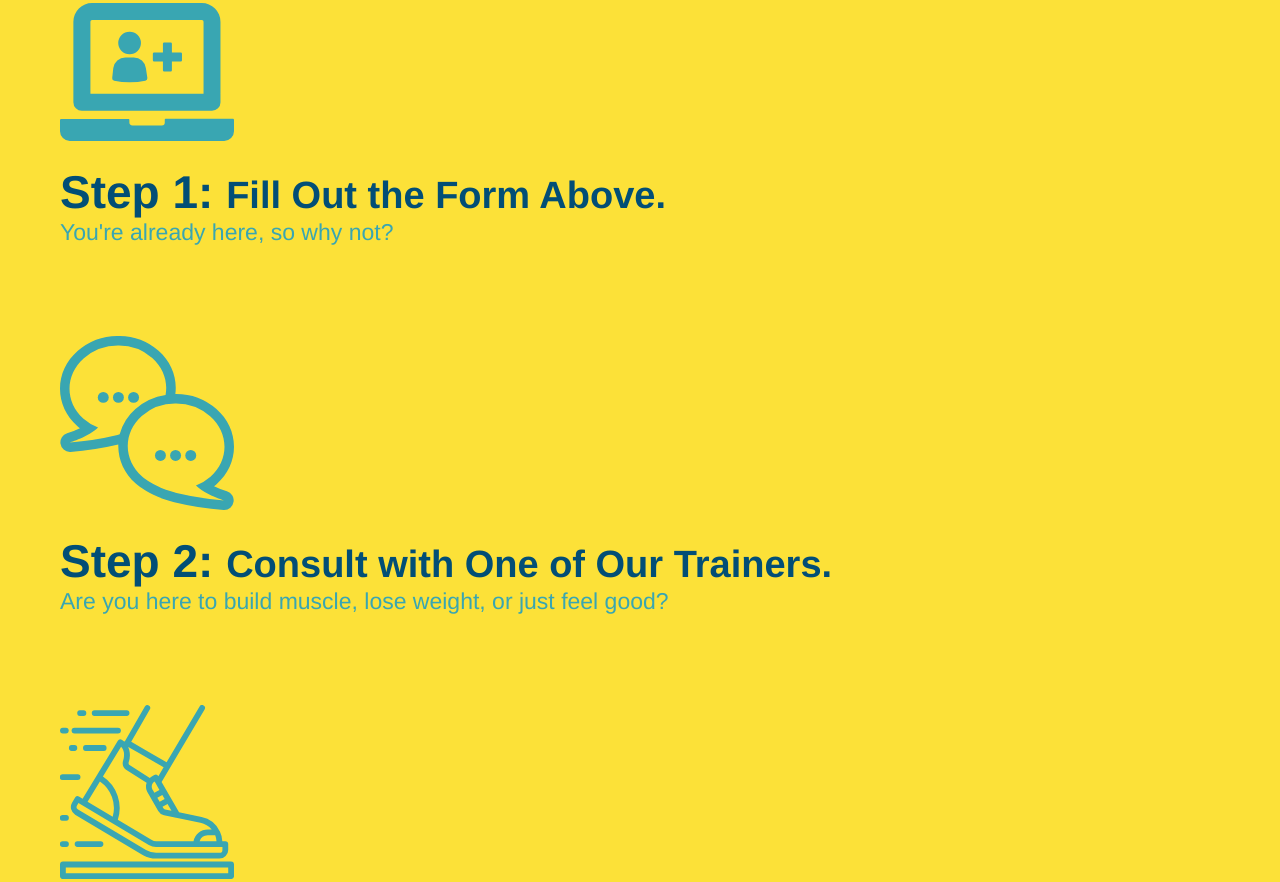
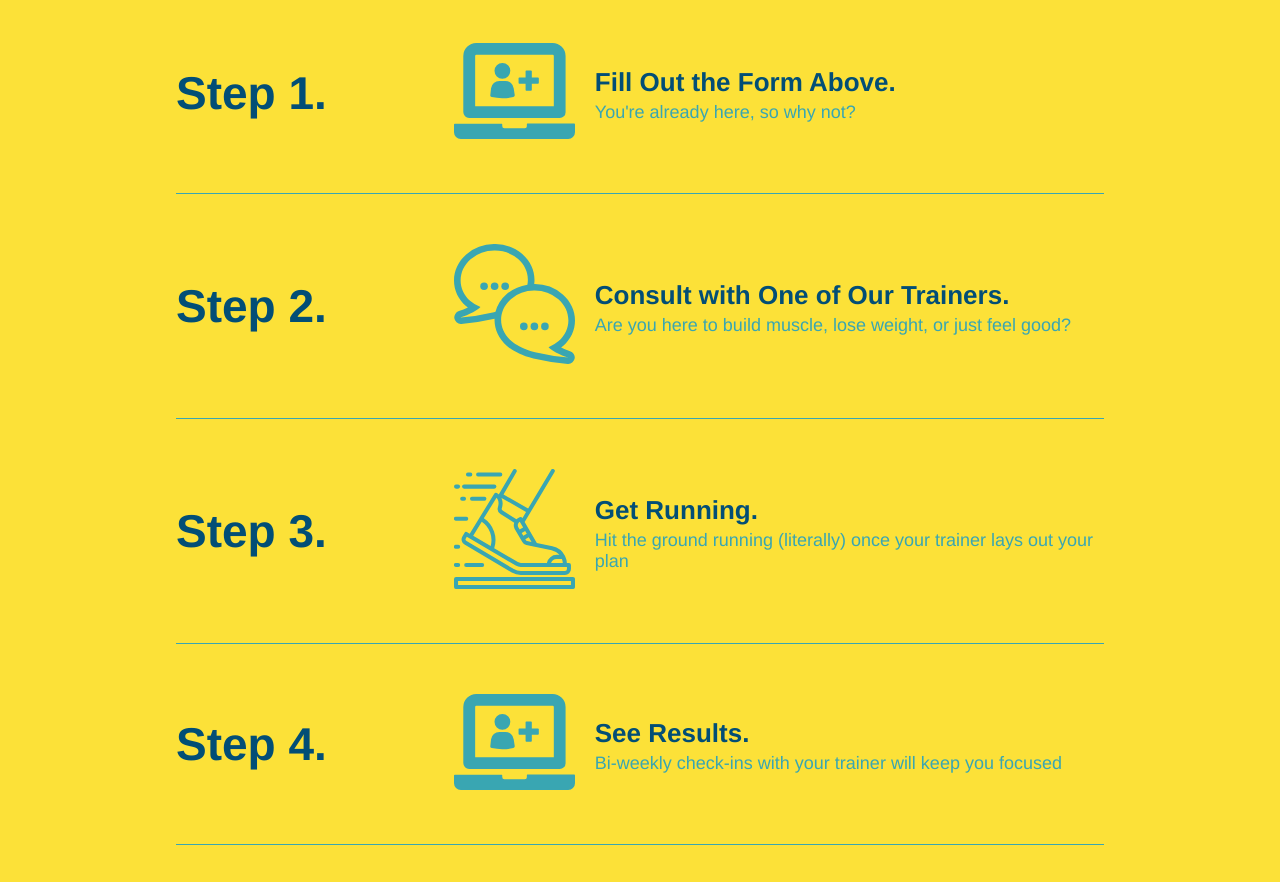
Before and after one commit to blazelim/blazelim.run-buddy, a plain HTML site: page index.html in a window 1280 px wide. Shown: the part 1535-2417 px from the top of the page. Drawn offline with Linux system fonts and the light colour scheme.

Commit message:
add flexbox to the steps

```diff
--- a/assets/css/style.css
+++ b/assets/css/style.css
@@ -183,28 +183,54 @@ section {
     border-color: #39a6b2;
 }
 
-.steps div {
-    margin-bottom: 80px;
+
+.step {
+    margin: 50px auto;
+    padding-bottom: 50px;
+    width: 80%;
+    border-bottom: 1px solid #39a6b2;
+    display: flex;
+    flex-wrap: wrap;
+    align-items: center;
+    justify-content: space-between;
+
 }
 
-.steps img {
-    width: 15%;
-    margin: 10px 0;
+.step h3 {
+    color: #024e76;
+    font-size: 46px;
+    flex: 1 30%;
 }
 
-.steps h3 {
-    color: #024e76;
-    font-size: 46px;
-    margin-top: 10px;
+.step-text p {
+    color: #39a6b2;
+    font-size: 18px;
 }
 
-.steps p {
-    color: #39a6b2;
-    font-size: 23px;
+.step-info {
+    flex: 2 70%;
+    display: flex;
+    flex-wrap: wrap;
+    align-items: center;
 }
 
-.steps span {
-    font-size: 38px;
+.step-text {
+    flex: 12;
+}
+
+.step-img {
+    flex: 1 12%;
+    margin-right: 20px;
+}
+
+.step-img img {
+    max-width: 100%;
+}
+
+.step-text h4 {
+    font-size: 26px;
+    line-height: 1.5;
+    color: #024e76;
 }
 
 
--- a/index.html
+++ b/index.html
@@ -88,46 +88,84 @@
 
         <!--"what we do" section-->
         <section id="what-we-do" class="intro">
+            <div class="flex-row">
                 <h2 class="section-title primary-border">What We Do</h2>
+            </div>
+            <div class="flex-row">
                 <p>
                     butcher selfies chambray shabby chic gentrify readymade yr Echo Park XOXO Tumblr normcore Banksy direct trade Blue Bottle chillwave you probably haven't heard of them single-origin coffee Vice fanny pack fixie Odd Future Austin fingerstache pickled twee synth Wes Anderson Thundercats viral bitters flannel meggings narwhal Marfa Schlitz sustainable Intelligentsia umami deep v craft <!-- WTF was this section???? -->
                 </p>
+            </div>
         </section>
 
         <!--"what you do" section-->
         <section id="what-you-do" class="steps">
+            <div class="flex-row">
                 <h2 class="section-title secondary-border">What You Do</h2>
+            </div>
 
-            <div>
-                <!-- Insert this image element -->
+            <div class="step">
+                <h3>Step 1.</h3>
+
+                <div class="step-info">
+                    <div class="step-img">
                         <img src="./assets/images/step-1.svg" alt="" />
-                <h3>Step 1: <span>Fill Out the Form Above.</span></h3>
+                    </div>
+                    <div class="step-text">
+                        <h4>Fill Out the Form Above.</h4>
                         <p>You're already here, so why not?</p>
                     </div>
+                </div>
+            </div>
 
-            <div>
+            <div class="step">
+                <h3>Step 2.</h3>
+
+                <div class="step-info">
+                    <div class="step-img">
                         <img src="./assets/images/step-2.svg" alt="" />
-                <h3>Step 2: <span>Consult with One of Our Trainers.</span></h3>
+                    </div>
+                    <div class="step-text">
+                        <h4>Consult with One of Our Trainers.</h4>
                         <p>Are you here to build muscle, lose weight, or just feel good?</p>
                     </div>
+                </div>
+            </div>
 
-            <div>
+            <div class="step">
+                <h3>Step 3.</h3>
+
+                <div class="step-info">
+                    <div class="step-img">
                         <img src="./assets/images/step-3.svg" alt="" />
-                <h3>Step 3: <span>Get Running.</span></h3>
+                    </div>
+                    <div class="step-text">
+                        <h4>Get Running.</h4>
                         <p>Hit the ground running (literally) once your trainer lays out your plan</p>
                     </div>
+                </div>
+            </div>
 
-            <div>
-                <img src="./assets/images/step-4.svg" alt="" />
-                <h3>Step 4: <span>See Results.</span></h3>
+            <div class="step">
+                <h3>Step 4.</h3>
+
+                <div class="step-info">
+                    <div class="step-img">
+                        <img src="./assets/images/step-1.svg" alt="" />
+                    </div>
+                    <div class="step-text">
+                        <h4>See Results.</h4>
                         <p>Bi-weekly check-ins with your trainer will keep you focused</p>
                     </div>
-        </section>
+                </div>
+            </div>
+
 
         <!--"meet the trainers" section-->
         <section id="your-trainers" class="trainers">
+            <div class="flex-row">
                 <h2 class="section-title primary-border">Meet The Trainers</h2>
-
+            </div>
             <!-- first trainer bio -->
             <article class="trainer">
                 <img src="./assets/images/trainer-1.jpg" alt="Arron Stephens in his workout clothes, ready to pump iron" />
@@ -168,7 +206,9 @@
 
         <!--"reach out" section-->
         <section id="reach-out" class="contact">
+            <div class="flex-row">
                 <h2 class="section-title secondary-border">Reach Out</h2>
+            </div>
 
             <div class="contact-info">
                 <iframe
```
Lines whose indentation alone changed are shown as unchanged.
